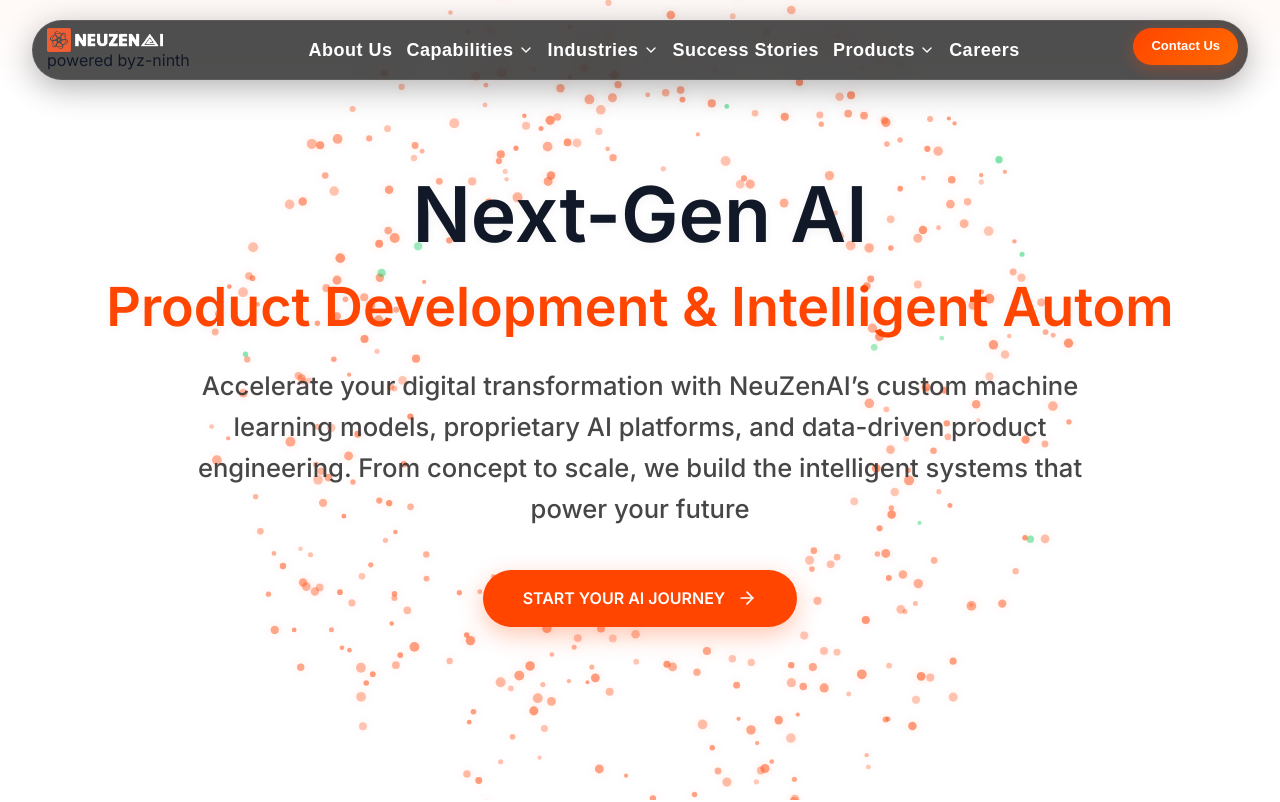
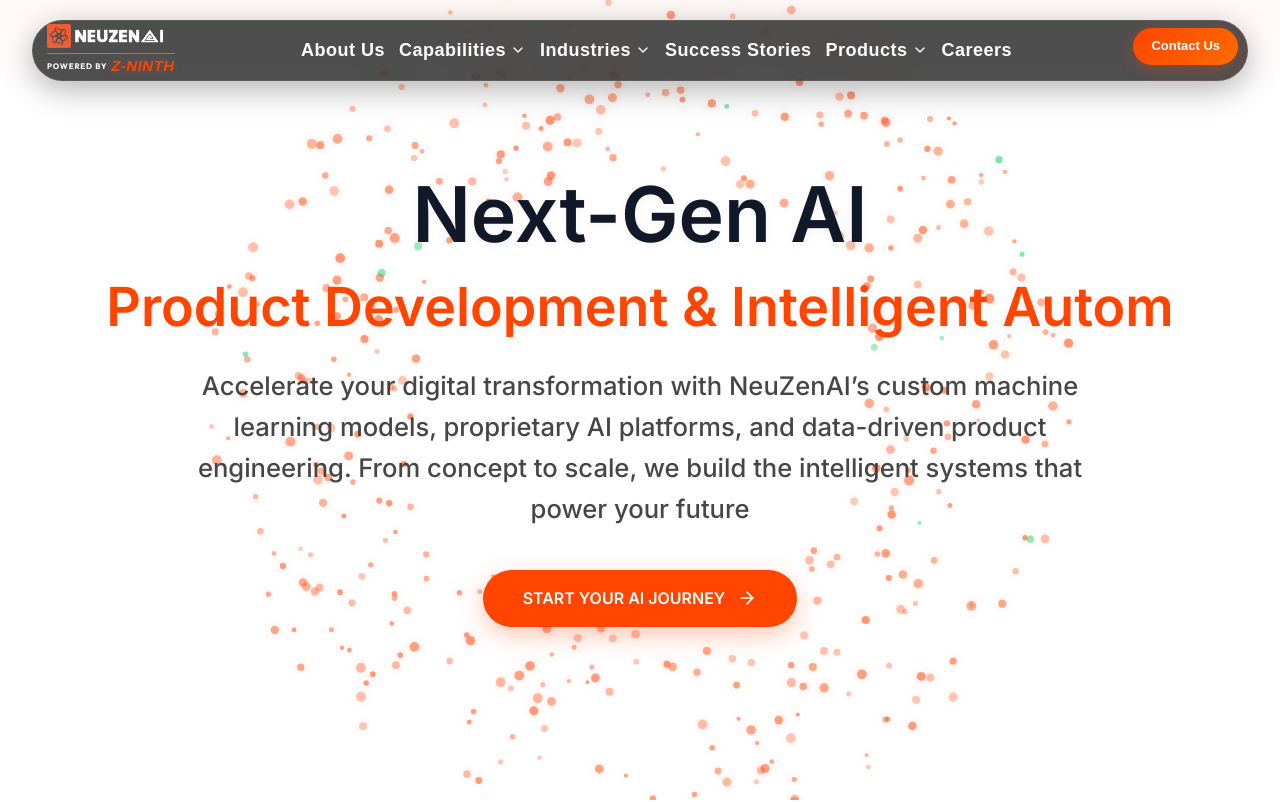
Before and after one commit to Raviejaneuzen/neuzenai-website1, a React (Vite) app: page / in a window 1280 px wide. Shown: the top 802 px of the page. Built offline with nearby package versions, Linux system fonts and the light colour scheme; a web font is replaced by a local one.

Commit message:
Update Navbar.jsx

```diff
--- a/src/components/Navbar.jsx
+++ b/src/components/Navbar.jsx
@@ -103,17 +103,10 @@
         >
           <div className="logo-wrapper">
             <img src="/logo.png" alt="NeuZenAI" className="navbar-logo-img" />
-            <div className="logo-divider"></div>
-            <div className="powered-by-wrapper">
-              <span className="powered-small">powered by</span>
-              <span className="z-ninth-big">
-                <span className="z-letter">z</span>
-                <span className="z-letter">-</span>
-                <span className="z-letter">n</span>
-                <span className="z-letter">i</span>
-                <span className="z-letter">n</span>
-                <span className="z-letter">t</span>
-                <span className="z-letter">h</span>
+            <div className="powered-by-badge">
+              <span className="powered-text-container">
+                <span className="powered-label">powered by </span>
+                <span className="z-ninth-brand">z-ninth</span>
               </span>
             </div>
           </div>
```
